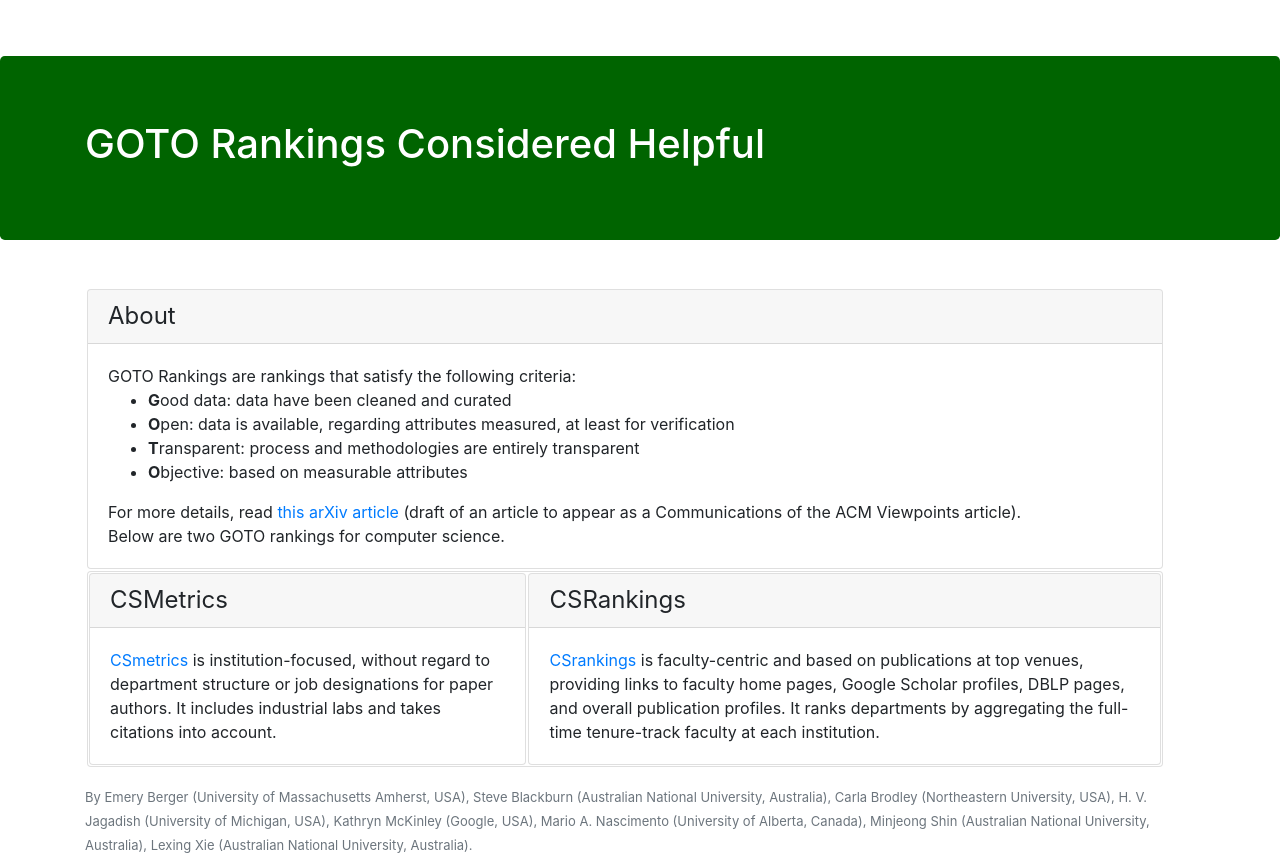
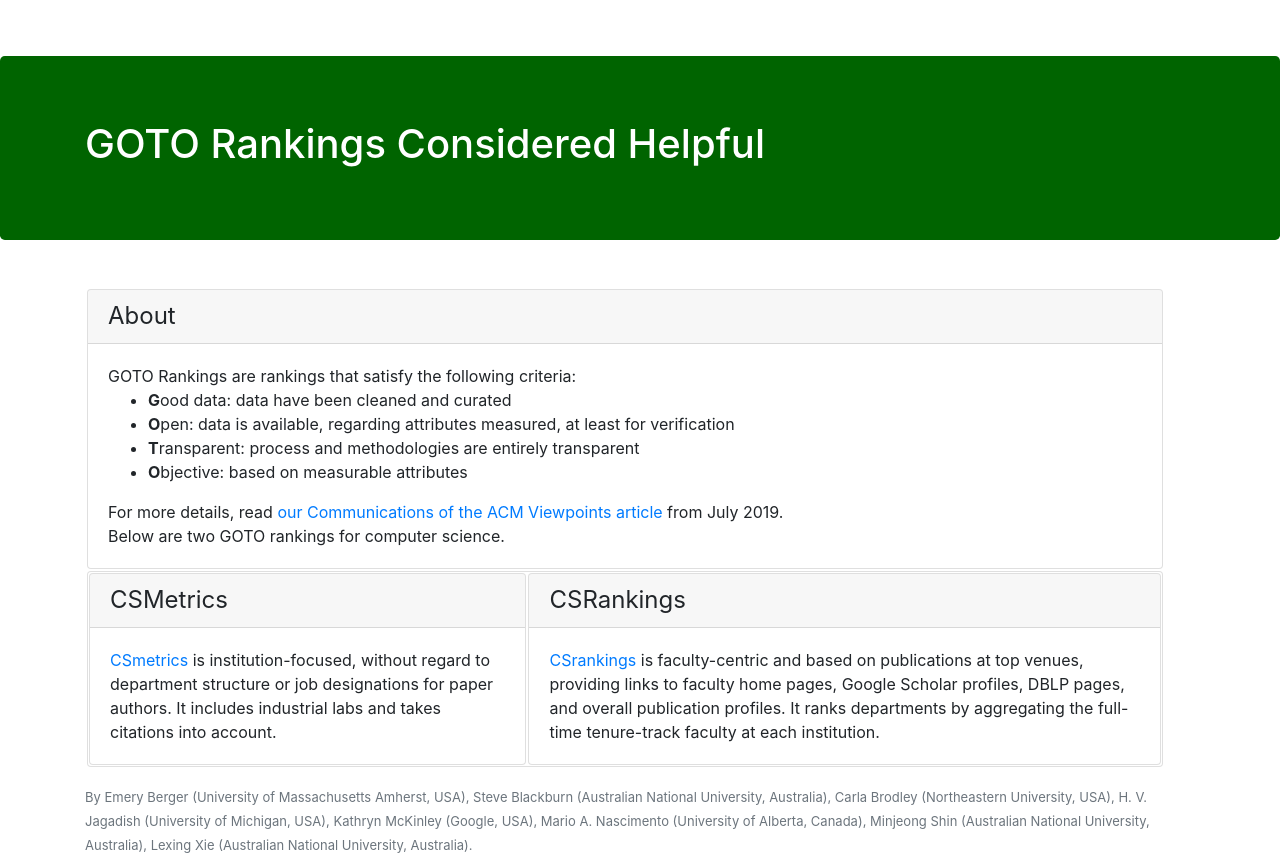
Before and after one commit to GOTOrankings/gotorankings.github.io, a plain HTML site: page index.html in a window 1280 px wide. Drawn offline with nearby package versions, Linux system fonts and the light colour scheme.

Commit message:
Updated with link to PDF.

```diff
--- a/index.html
+++ b/index.html
@@ -67,7 +67,7 @@
 		      <li><b>T</b>ransparent: process and methodologies are entirely transparent</li>
 		      <li><b>O</b>bjective: based on measurable attributes
 		    </ul>
-		    For more details, read <a href="https://arxiv.org/abs/1807.00071">this arXiv article</a> (draft of an article to appear as a Communications of the ACM Viewpoints article).
+		    For more details, read <a href="https://github.com/GOTOrankings/gotorankings.github.io/raw/master/p29-berger.pdf">our Communications of the ACM Viewpoints article</a> from July 2019.
 		    <br />
 		    Below are two GOTO rankings for computer science.
 		  </div>
```
